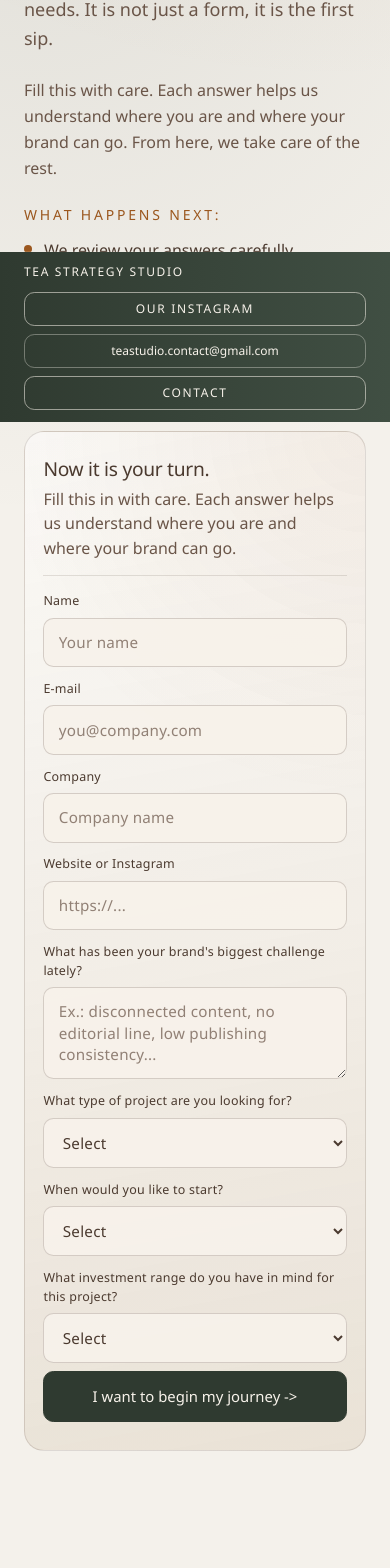
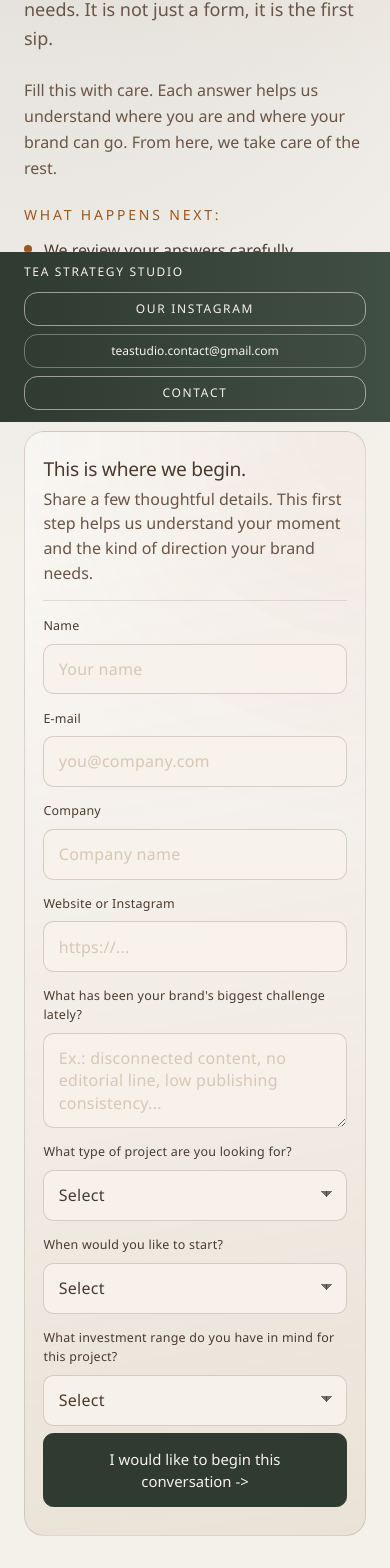
Before and after one commit to JuanGabrielGomes/Tea-Strategy-Studio, a Next.js app: page /en/diagnostico in a window 390 px wide. Shown: the part 422-1990 px from the top of the page. Built offline with nearby package versions, Linux system fonts and the light colour scheme.

Commit message:
Polish buttons and form experience

```diff
--- a/app/en/page.tsx
+++ b/app/en/page.tsx
@@ -168,7 +168,7 @@ export default function EnglishHome() {
 
               <Link
                 href="/en/diagnostico"
-                className="inline-block rounded-[0.65rem] text-center border border-[var(--tea-cream)]/70 text-[var(--tea-cream)] px-6 py-3 text-sm uppercase tracking-[0.14em] hover:bg-[var(--tea-cream)] hover:text-[var(--tea-green)] transition-colors"
+                className="inline-block rounded-[0.85rem] text-center border border-[var(--tea-cream)]/70 text-[var(--tea-cream)] px-6 py-3 text-sm uppercase tracking-[0.14em] hover:bg-[var(--tea-cream)] hover:text-[var(--tea-green)] transition-colors"
               >
                 Start the process
               </Link>
--- a/app/en/projetos/page.tsx
+++ b/app/en/projetos/page.tsx
@@ -151,7 +151,7 @@ export default function ProjectsEn() {
                 href={item.instagram}
                 target="_blank"
                 rel="noreferrer"
-                className="mt-6 inline-block rounded-[0.65rem] border border-[var(--tea-brown)]/35 px-4 py-2 text-xs uppercase tracking-[0.18em] hover:border-[var(--tea-hover)] hover:text-[var(--tea-hover)] transition-colors"
+                className="mt-6 inline-block rounded-[0.85rem] border border-[var(--tea-brown)]/35 px-4 py-2 text-xs uppercase tracking-[0.18em] hover:border-[var(--tea-hover)] hover:text-[var(--tea-hover)] transition-colors"
               >
                 View Instagram
               </a>
--- a/app/globals.css
+++ b/app/globals.css
@@ -97,6 +97,29 @@ html[data-theme="dark"] .hero-gradient-shift {
   white-space: normal;
 }
 
+@media (max-width: 767px) {
+  .diagnostic-grid {
+    gap: 0.95rem;
+  }
+
+  .diagnostic-label {
+    gap: 0.5rem;
+  }
+
+  .diagnostic-input {
+    min-height: 3.1rem;
+    font-size: 16px;
+  }
+
+  select.diagnostic-input {
+    min-height: 3.2rem;
+  }
+
+  .diagnostic-submit {
+    min-height: 3.2rem;
+    width: 100%;
+  }
+}
 @media (min-width: 768px) {
   .hero-line {
     white-space: nowrap;
@@ -130,6 +153,29 @@ h4 {
   padding-right: 1.5rem;
 }
 
+@media (max-width: 767px) {
+  .diagnostic-grid {
+    gap: 0.95rem;
+  }
+
+  .diagnostic-label {
+    gap: 0.5rem;
+  }
+
+  .diagnostic-input {
+    min-height: 3.1rem;
+    font-size: 16px;
+  }
+
+  select.diagnostic-input {
+    min-height: 3.2rem;
+  }
+
+  .diagnostic-submit {
+    min-height: 3.2rem;
+    width: 100%;
+  }
+}
 @media (min-width: 768px) {
   .section-padding {
     padding-left: 5.5rem;
@@ -238,6 +284,20 @@ h4 {
   transition: border-color 160ms ease, background-color 160ms ease, box-shadow 160ms ease;
 }
 
+select.diagnostic-input {
+  min-height: 3.15rem;
+  padding-right: 2.8rem;
+  appearance: none;
+  -webkit-appearance: none;
+  background-image:
+    linear-gradient(45deg, transparent 50%, rgba(75, 58, 47, 0.72) 50%),
+    linear-gradient(135deg, rgba(75, 58, 47, 0.72) 50%, transparent 50%);
+  background-position:
+    calc(100% - 1.15rem) calc(50% - 1px),
+    calc(100% - 0.8rem) calc(50% - 1px);
+  background-size: 0.4rem 0.4rem, 0.4rem 0.4rem;
+  background-repeat: no-repeat;
+}
 .diagnostic-input::placeholder {
   color: rgba(106, 85, 72, 0.72);
 }
@@ -394,6 +454,29 @@ h4 {
   animation-delay: 0.4s;
 }
 
+@media (max-width: 767px) {
+  .diagnostic-grid {
+    gap: 0.95rem;
+  }
+
+  .diagnostic-label {
+    gap: 0.5rem;
+  }
+
+  .diagnostic-input {
+    min-height: 3.1rem;
+    font-size: 16px;
+  }
+
+  select.diagnostic-input {
+    min-height: 3.2rem;
+  }
+
+  .diagnostic-submit {
+    min-height: 3.2rem;
+    width: 100%;
+  }
+}
 @media (min-width: 768px) {
   .diagnostic-shell {
     padding: 1.45rem;
@@ -401,7 +484,7 @@ h4 {
 
   .diagnostic-grid {
     grid-template-columns: repeat(2, minmax(0, 1fr));
-    gap: 0.85rem;
+    gap: 0.95rem;
   }
 
   .diagnostic-action {
@@ -450,7 +533,21 @@ html[data-theme="dark"] .diagnostic-input {
   color: var(--tea-brown);
 }
 
-html[data-theme="dark"] .diagnostic-input::placeholder {
+html[data-theme="dark"] select.diagnostic-input {
+  min-height: 3.15rem;
+  padding-right: 2.8rem;
+  appearance: none;
+  -webkit-appearance: none;
+  background-image:
+    linear-gradient(45deg, transparent 50%, rgba(75, 58, 47, 0.72) 50%),
+    linear-gradient(135deg, rgba(75, 58, 47, 0.72) 50%, transparent 50%);
+  background-position:
+    calc(100% - 1.15rem) calc(50% - 1px),
+    calc(100% - 0.8rem) calc(50% - 1px);
+  background-size: 0.4rem 0.4rem, 0.4rem 0.4rem;
+  background-repeat: no-repeat;
+}
+.diagnostic-input::placeholder {
   color: rgba(207, 190, 170, 0.82);
 }
 
--- a/app/page.tsx
+++ b/app/page.tsx
@@ -168,7 +168,7 @@ export default function Home() {
 
               <Link
                 href="/diagnostico"
-                className="inline-block rounded-[0.65rem] text-center border border-[var(--tea-cream)]/70 text-[var(--tea-cream)] px-6 py-3 text-sm uppercase tracking-[0.14em] hover:bg-[var(--tea-cream)] hover:text-[var(--tea-green)] transition-colors"
+                className="inline-block rounded-[0.85rem] text-center border border-[var(--tea-cream)]/70 text-[var(--tea-cream)] px-6 py-3 text-sm uppercase tracking-[0.14em] hover:bg-[var(--tea-cream)] hover:text-[var(--tea-green)] transition-colors"
               >
                 Iniciar o processo
               </Link>
--- a/app/projetos/page.tsx
+++ b/app/projetos/page.tsx
@@ -151,7 +151,7 @@ export default function Projetos() {
                 href={item.instagram}
                 target="_blank"
                 rel="noreferrer"
-                className="mt-6 inline-block rounded-[0.65rem] border border-[var(--tea-brown)]/35 px-4 py-2 text-xs uppercase tracking-[0.18em] hover:border-[var(--tea-hover)] hover:text-[var(--tea-hover)] transition-colors"
+                className="mt-6 inline-block rounded-[0.85rem] border border-[var(--tea-brown)]/35 px-4 py-2 text-xs uppercase tracking-[0.18em] hover:border-[var(--tea-hover)] hover:text-[var(--tea-hover)] transition-colors"
               >
                 Ver Instagram
               </a>
--- a/components/AnimatedHero.tsx
+++ b/components/AnimatedHero.tsx
@@ -113,7 +113,7 @@ export default function AnimatedHero({ locale = "pt" }: AnimatedHeroProps) {
           <div className="lg:col-span-4 lg:justify-self-end w-full lg:w-auto">
             <Link
               href={content.ctaHref}
-              className="inline-block w-full lg:w-auto rounded-[0.65rem] bg-[var(--tea-cream)] text-[var(--tea-green)] border border-[var(--tea-cream)] px-7 py-4 text-sm tracking-[0.08em] text-center hover:bg-transparent hover:text-[var(--tea-cream)] transition-colors"
+              className="inline-block w-full lg:w-auto rounded-[0.85rem] bg-[var(--tea-cream)] text-[var(--tea-green)] border border-[var(--tea-cream)] px-7 py-4 text-sm tracking-[0.08em] text-center hover:bg-transparent hover:text-[var(--tea-cream)] transition-colors"
             >
               {content.cta}
             </Link>
--- a/components/DiagnosticForm.tsx
+++ b/components/DiagnosticForm.tsx
@@ -61,8 +61,8 @@ const copy = {
   },
   en: {
     intro: {
-      title: "Now it is your turn.",
-      subtitle: "Fill this in with care. Each answer helps us understand where you are and where your brand can go.",
+      title: "This is where we begin.",
+      subtitle: "Share a few thoughtful details. This first step helps us understand your moment and the kind of direction your brand needs.",
     },
     labels: {
       name: "Name",
@@ -99,11 +99,11 @@ const copy = {
     },
     status: {
       loading: "Preparing your first step...",
-      success: "We received your answers. We will soon schedule our first conversation.",
+      success: "We received your answers. We will be in touch soon to schedule our first conversation.",
       fallbackError: "Submission failed. Try again in a few minutes.",
     },
     button: {
-      idle: "I want to begin my journey ->",
+      idle: "I would like to begin this conversation ->",
       loading: "Sending...",
     },
   },
--- a/components/SiteFooter.tsx
+++ b/components/SiteFooter.tsx
@@ -34,14 +34,14 @@ export default function SiteFooter() {
             href="https://www.instagram.com/teastudio.co/"
             target="_blank"
             rel="noreferrer"
-            className="text-xs md:text-sm uppercase tracking-[0.14em] rounded-[0.65rem] border border-[var(--tea-cream)]/55 px-3 py-2 text-center max-[430px]:w-full hover:bg-[var(--tea-cream)] hover:text-[var(--tea-green)] transition-colors"
+            className="text-xs md:text-sm uppercase tracking-[0.14em] rounded-[0.85rem] border border-[var(--tea-cream)]/55 px-3 py-2 text-center max-[430px]:w-full hover:bg-[var(--tea-cream)] hover:text-[var(--tea-green)] transition-colors"
           >
             {copy.instagramLabel}
           </Link>
 
           <Link
             href={`mailto:${copy.email}`}
-            className="text-xs md:text-sm rounded-[0.65rem] border border-[var(--tea-cream)]/35 px-3 py-2 text-center break-all max-[430px]:w-full hover:bg-[var(--tea-cream)] hover:text-[var(--tea-green)] transition-colors"
+            className="text-xs md:text-sm rounded-[0.85rem] border border-[var(--tea-cream)]/35 px-3 py-2 text-center break-all max-[430px]:w-full hover:bg-[var(--tea-cream)] hover:text-[var(--tea-green)] transition-colors"
           >
             {copy.email}
           </Link>
@@ -50,7 +50,7 @@ export default function SiteFooter() {
             href="https://wa.me/555496492500"
             target="_blank"
             rel="noreferrer"
-            className="text-xs md:text-sm uppercase tracking-[0.14em] rounded-[0.65rem] border border-[var(--tea-cream)]/55 px-3 py-2 text-center max-[430px]:w-full hover:bg-[var(--tea-cream)] hover:text-[var(--tea-green)] transition-colors"
+            className="text-xs md:text-sm uppercase tracking-[0.14em] rounded-[0.85rem] border border-[var(--tea-cream)]/55 px-3 py-2 text-center max-[430px]:w-full hover:bg-[var(--tea-cream)] hover:text-[var(--tea-green)] transition-colors"
           >
             {copy.contactLabel}
           </Link>
```
Also changed, not shown: components/Header.tsx (+7 -7 lines).
